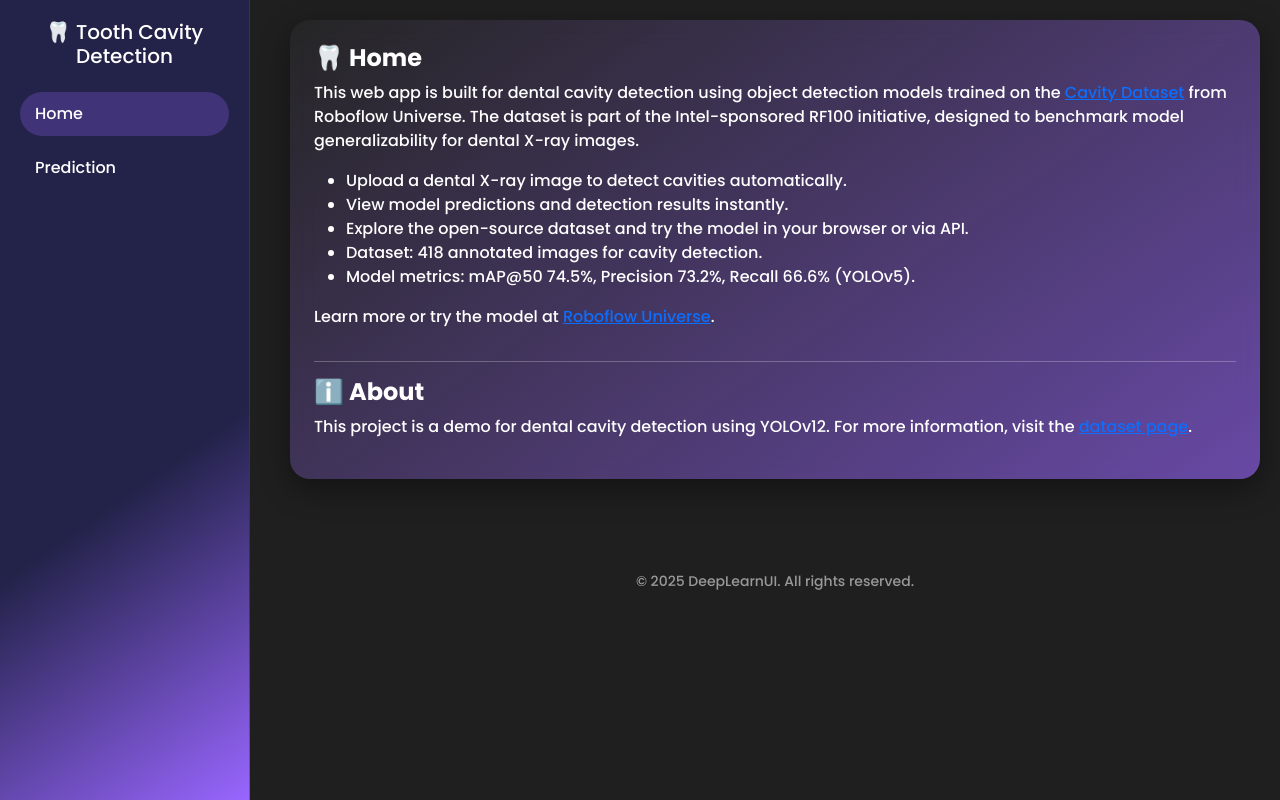
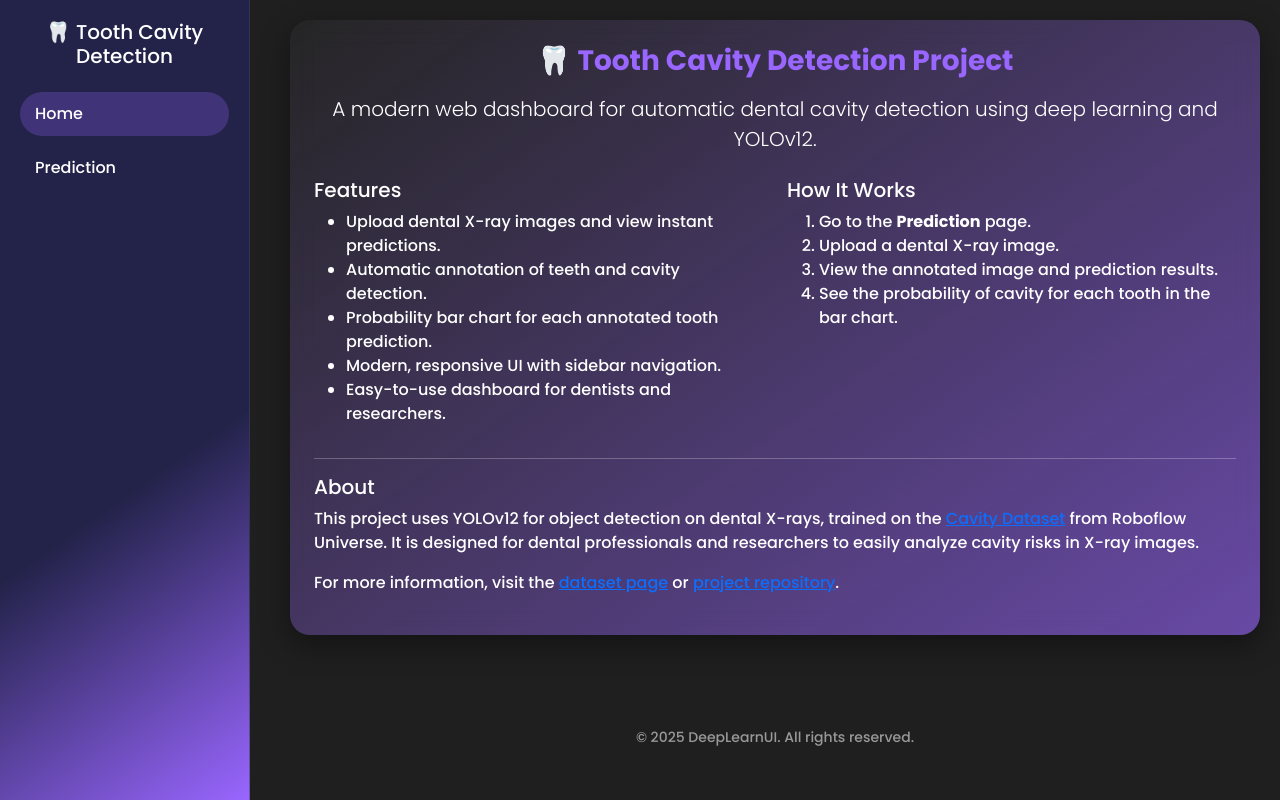
Before and after one commit to DanialSoleimany/YOLOv12-Tooth-Cavity-Detection, a Flask app: page / in a window 1280 px wide. Run offline with Flask 3, Linux system fonts and the light colour scheme.

Commit message:
Update Home page with project overview, features, and usage instructions

```diff
--- a/templates/index.html
+++ b/templates/index.html
@@ -67,19 +67,33 @@
       <div id="home" class="section active">
         <div class="col-12">
           <div class="card p-4 mb-4">
-            <h4>🦷 Home</h4>
-            <p>This web app is built for dental cavity detection using object detection models trained on the <a href="https://universe.roboflow.com/roboflow-100/cavity-rs0uf" target="_blank">Cavity Dataset</a> from Roboflow Universe. The dataset is part of the Intel-sponsored RF100 initiative, designed to benchmark model generalizability for dental X-ray images.</p>
-            <ul>
-              <li>Upload a dental X-ray image to detect cavities automatically.</li>
-              <li>View model predictions and detection results instantly.</li>
-              <li>Explore the open-source dataset and try the model in your browser or via API.</li>
-              <li>Dataset: 418 annotated images for cavity detection.</li>
-              <li>Model metrics: mAP@50 74.5%, Precision 73.2%, Recall 66.6% (YOLOv5).</li>
-            </ul>
-            <p>Learn more or try the model at <a href="https://universe.roboflow.com/roboflow-100/cavity-rs0uf" target="_blank">Roboflow Universe</a>.</p>
+            <h3 class="mb-3 text-center" style="font-weight:700; color:#9966ff;">🦷 Tooth Cavity Detection Project</h3>
+            <p class="lead text-center mb-4">A modern web dashboard for automatic dental cavity detection using deep learning and YOLOv12.</p>
+            <div class="row">
+              <div class="col-md-6">
+                <h5>Features</h5>
+                <ul>
+                  <li>Upload dental X-ray images and view instant predictions.</li>
+                  <li>Automatic annotation of teeth and cavity detection.</li>
+                  <li>Probability bar chart for each annotated tooth prediction.</li>
+                  <li>Modern, responsive UI with sidebar navigation.</li>
+                  <li>Easy-to-use dashboard for dentists and researchers.</li>
+                </ul>
+              </div>
+              <div class="col-md-6">
+                <h5>How It Works</h5>
+                <ol>
+                  <li>Go to the <b>Prediction</b> page.</li>
+                  <li>Upload a dental X-ray image.</li>
+                  <li>View the annotated image and prediction results.</li>
+                  <li>See the probability of cavity for each tooth in the bar chart.</li>
+                </ol>
+              </div>
+            </div>
             <hr>
-            <h4>ℹ️ About</h4>
-            <p>This project is a demo for dental cavity detection using YOLOv12. For more information, visit the <a href="https://universe.roboflow.com/roboflow-100/cavity-rs0uf" target="_blank">dataset page</a>.</p>
+            <h5>About</h5>
+            <p>This project uses YOLOv12 for object detection on dental X-rays, trained on the <a href="https://universe.roboflow.com/roboflow-100/cavity-rs0uf" target="_blank">Cavity Dataset</a> from Roboflow Universe. It is designed for dental professionals and researchers to easily analyze cavity risks in X-ray images.</p>
+            <p>For more information, visit the <a href="https://universe.roboflow.com/roboflow-100/cavity-rs0uf" target="_blank">dataset page</a> or <a href="https://github.com/your-repo-url" target="_blank">project repository</a>.</p>
           </div>
         </div>
       </div>
```
